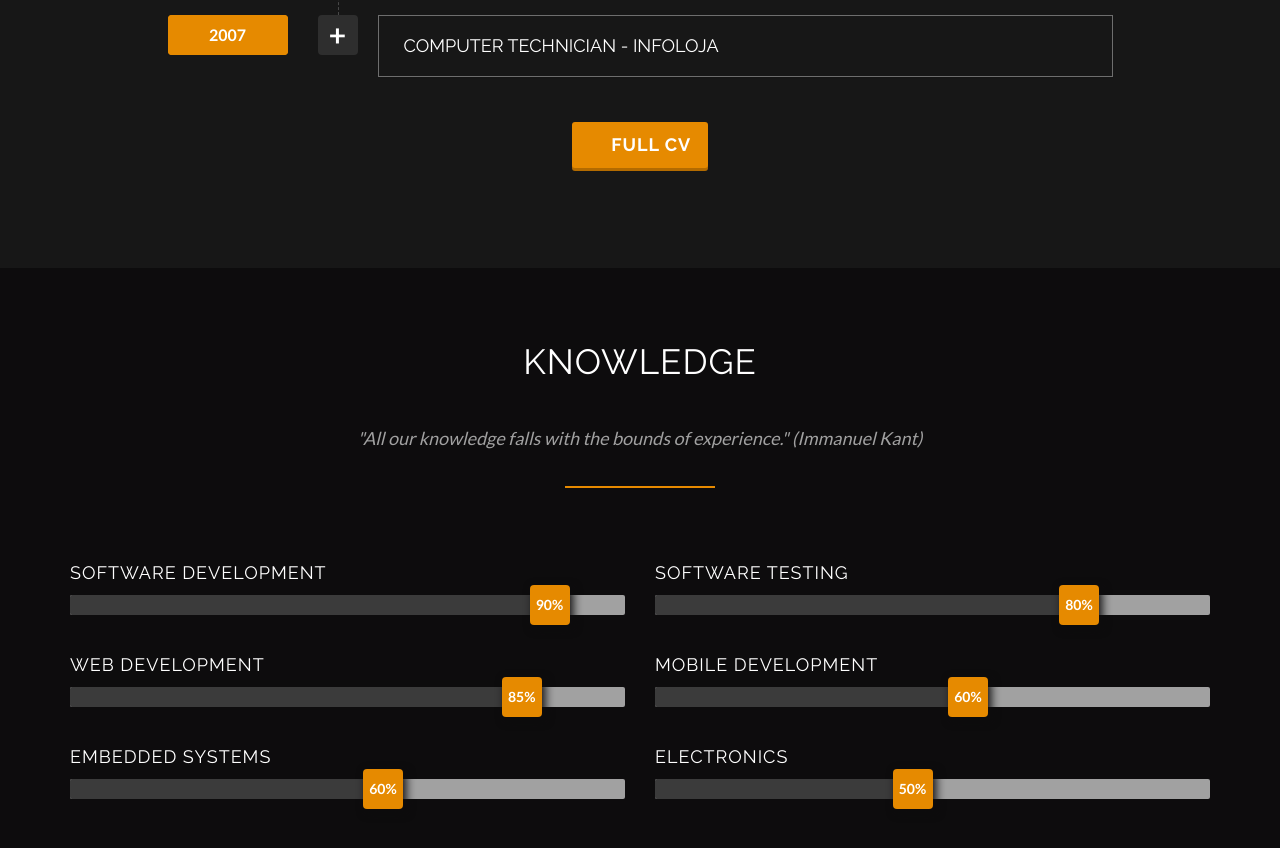
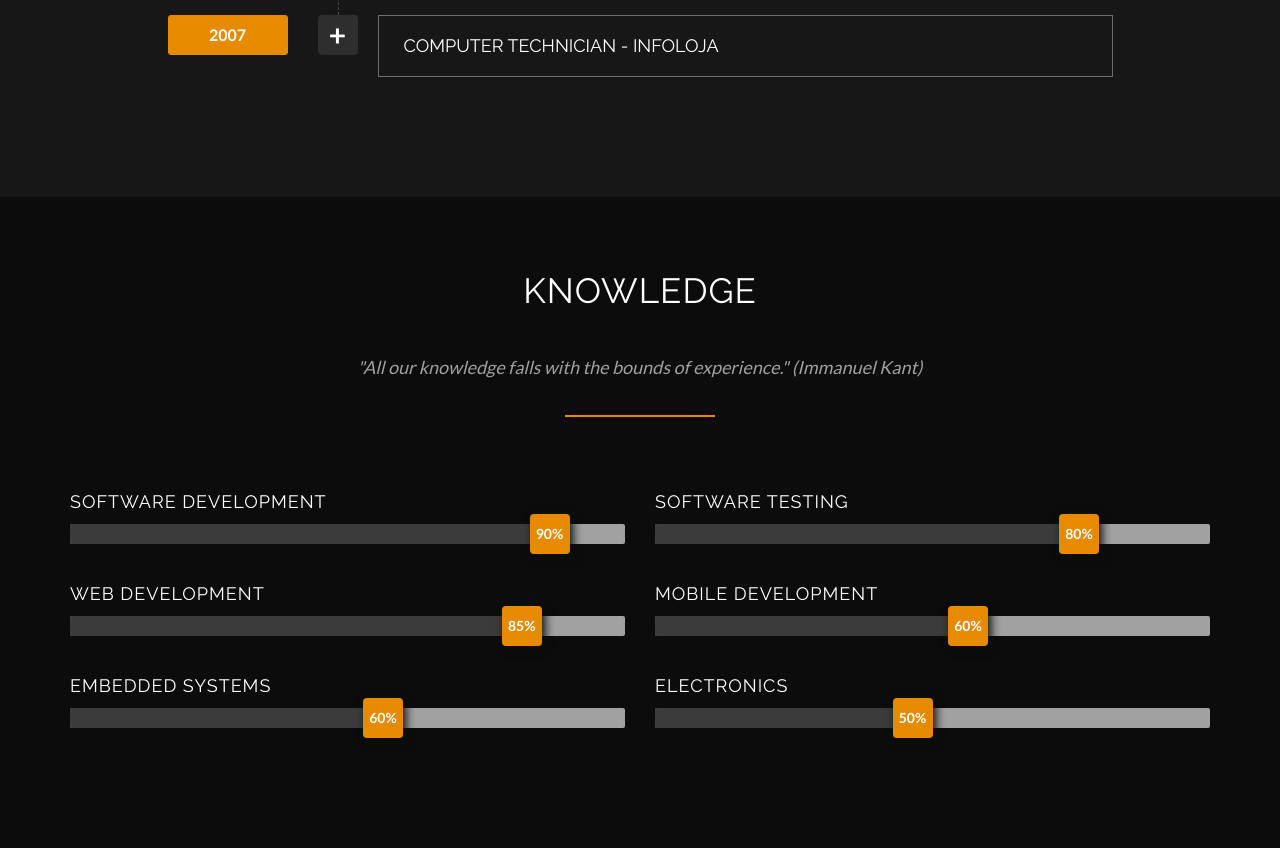
Before and after one commit to bonfimtm/bonfimtm.github.io, a website: page index.html in a window 1280 px wide. Shown: the part 3635-4483 px from the top of the page. Drawn offline with nearby package versions, Linux system fonts and the light colour scheme; a web font is replaced by a local one.

Commit message:
Remove full CV

```diff
--- a/index.html
+++ b/index.html
@@ -885,16 +885,6 @@
                     <!-- //.col-md-10 -->
                 </div>
                 <!-- //WORK EXPERIENCE END -->
-
-                <br>
-                <div class="row">
-                    <div class="col-sm-12 col-md-12 text-center">
-                        <a href="resume.pdf" class="btn btn-lg btn-custom">
-                            <i class="icon-File"></i> Full CV
-                        </a>
-                    </div>
-                </div>
-                <!-- //.col-md-7 -->
 
             </div>
             <!-- //.section-content -->
```
Also changed, not shown: 1 other file.
